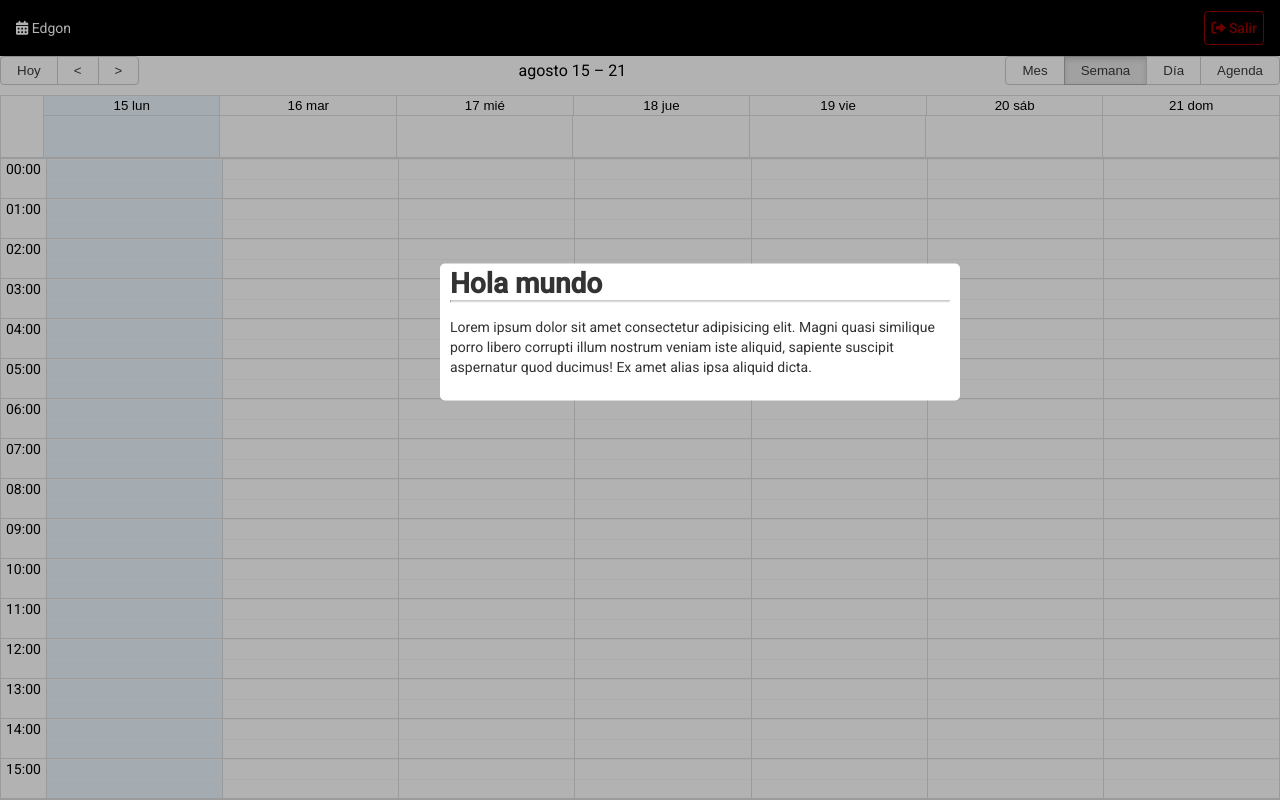
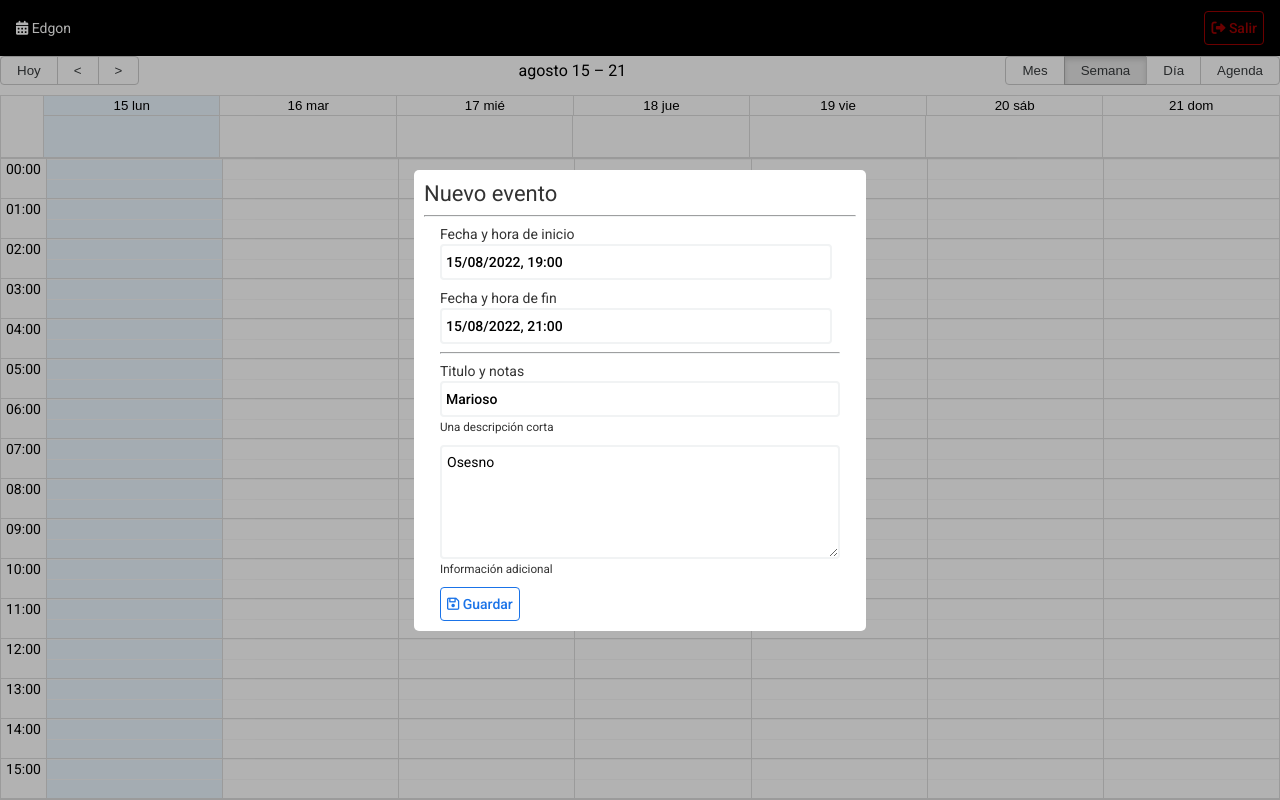
Before and after one commit to edgon85/calendar-app, a React (Vite) app: page / in a window 1280 px wide. Built offline with nearby package versions, Linux system fonts and the light colour scheme.

Commit message:
date piker y validacion de formulario de modal

```diff
--- a/package.json
+++ b/package.json
@@ -12,9 +12,11 @@
     "date-fns": "^2.29.1",
     "react": "^18.2.0",
     "react-big-calendar": "^1.5.0",
+    "react-datepicker": "^4.8.0",
     "react-dom": "^18.2.0",
     "react-modal": "^3.15.1",
-    "react-router-dom": "6"
+    "react-router-dom": "6",
+    "sweetalert2": "^11.4.27"
   },
   "devDependencies": {
     "@types/react": "^18.0.17",
--- a/src/calendar/components/CalendarModal.jsx
+++ b/src/calendar/components/CalendarModal.jsx
@@ -1,5 +1,15 @@
 import { useState } from 'react';
+import { addHours, differenceInSeconds } from 'date-fns';
+
 import Modal from 'react-modal';
+import DatePicker, { registerLocale } from "react-datepicker";
+import "react-datepicker/dist/react-datepicker.css";
+
+import es from 'date-fns/locale/es';
+import Swal from 'sweetalert2';
+import { useMemo } from 'react';
+
+registerLocale('es', es)
 
 const customStyles = {
   content: {
@@ -7,8 +17,8 @@ const customStyles = {
     left: '50%',
     right: 'auto',
     bottom: 'auto',
-    marginRight: '-50%',
-    transform: 'translate(-50%, -50%)',
+    /*     marginRight: '-50%',
+        transform: 'translate(-50%, -50%)', */
   },
 };
 
@@ -19,27 +29,129 @@ export const CalendarModal = () => {
 
   const [isOpen, setIsOpen] = useState(true);
 
+  const [formValues, setFormValues] = useState({
+    title: 'Marioso',
+    notes: 'Osesno',
+    start: new Date(),
+    end: addHours(new Date(), 2),
+  })
+
+  const [formSubmitted, setFormSubmitted] = useState(false);
+
+  const { title, notes, start, end } = formValues;
+
   const onCloseModal = () => {
     console.log('cerrando modal');
     setIsOpen(false);
   }
 
-  const onAfterOpenModal = () => {
-    subtitle.style.color = '#f00';
+  const handleInputChnage = ({ target }) => {
+    setFormValues({
+      ...formValues,
+      [target.name]: target.value
+    })
   }
+
+  const onDateChange = (event, changin) => {
+    setFormValues({
+      ...formValues,
+      [changin]: event
+    })
+  }
+
+  const onSubmit = (event) => {
+    event.preventDefault();
+    setFormSubmitted(true);
+
+    const difference = differenceInSeconds(end, start);
+
+    if (isNaN(difference) || difference <= 0) {
+      Swal.fire('Fechas incorrectas', 'Revisar fechas ingresadas', 'error');
+      return;
+    }
+
+    if (title.length <= 0) return;
+  }
+
+  const titleClass = useMemo(() => {
+    if (!formSubmitted) return '';
+
+    return (title.length > 0) ? '' : 'is-invalid';
+  }, [title, formSubmitted])
 
   return (
     <Modal
-      isOpen={ isOpen }
+      isOpen={isOpen}
       onRequestClose={onCloseModal}
       style={customStyles}
       className="modal"
       overlayClassName="modal-fondo"
       closeTimeoutMS={200}
     >
-      <h1>Hola mundo</h1>
+      <h2 className='modal-title'>Nuevo evento</h2>
       <hr />
-      <p>Lorem ipsum dolor sit amet consectetur adipisicing elit. Magni quasi similique porro libero corrupti illum nostrum veniam iste aliquid, sapiente suscipit aspernatur quod ducimus! Ex amet alias ipsa aliquid dicta.</p>
+      <form className="modal-wrapper" onSubmit={onSubmit}>
+        <div className="group-form">
+          <label>Fecha y hora de inicio</label>
+          <DatePicker
+            className="picker"
+            onChange={(event) => onDateChange(event, 'start')}
+            selected={formValues.start}
+            minDate={formValues.start}
+            dateFormat="Pp"
+            showTimeSelect
+            locale="es"
+            timeCaption='hora'
+          />
+        </div>
+
+        <div className="group-form">
+          <label>Fecha y hora de fin</label>
+          <DatePicker
+            className="picker"
+            onChange={(event) => onDateChange(event, 'end')}
+            selected={formValues.end}
+            dateFormat="Pp"
+            minDate={formValues.start}
+            showTimeSelect
+            locale="es"
+            timeCaption='hora'
+          />
+        </div>
+        <hr />
+        <div className="group-form">
+          <label>Titulo y notas</label>
+          <input
+            type="text"
+            className={`control-form ${titleClass}`}
+            placeholder="Fecha de inicio"
+            name='title'
+            value={formValues.title}
+            onChange={handleInputChnage}
+          />
+          <small className='muted-text'>Una descripción corta</small>
+        </div>
+
+        <div className="group-form">
+          <textarea
+            type="text"
+            name="notes"
+            placeholder="notas"
+            value={formValues.notes}
+            onChange={handleInputChnage}
+
+          ></textarea>
+          <small className="text-muted">Información adicional</small>
+        </div>
+
+        <button
+          type="submit"
+          className="btn btn-outline-blue"
+        >
+          <i className="far fa-save"></i>
+          <span> Guardar</span>
+        </button>
+      </form>
     </Modal>
   )
 }
--- /dev/null
+++ b/src/css/components/modal/form-modal.css
@@ -0,0 +1,39 @@
+.modal-title {
+  font: var(--subtitle1);
+}
+
+.modal-wrapper {
+  padding-inline: 1rem;
+}
+
+.modal-wrapper > div {
+  margin-block-end: 0.5rem;
+}
+
+.group-form {
+  display: flex;
+  flex-direction: column;
+  min-width: 400px;
+}
+
+hr {
+  border-color: var(--gray10);
+}
+
+textarea {
+  min-block-size: 6.25rem;
+  border: 2px solid var(--gray10);
+  border-radius: 0.25rem;
+  font: var(--body1-regula);
+  padding: 0.3125rem;
+  outline-color: var(--blue20);
+}
+
+.picker {
+  inline-size: 95%;
+  display: inline-block;
+}
+
+.control-form.is-invalid {
+  border: 1px solid red;
+}
--- a/src/css/components/modal.css
+++ b/src/css/components/modal/modal.css
@@ -1,3 +1,6 @@
+
+@import './form-modal.css';
+
 /* Modal */
 .ReactModalPortal > div{
     opacity: 0;
--- a/src/css/ui/buttons.css
+++ b/src/css/ui/buttons.css
@@ -1,6 +1,6 @@
-.btn{
+.btn {
   border-radius: 5rem;
-  padding-block: .5rem;
+  padding-block: 0.5rem;
   font: var(--button);
   background: transparent;
   border: none;
@@ -8,14 +8,13 @@
   outline: none;
 }
 
-
 .btn-blue {
   background: var(--blue10);
   color: var(--white);
 }
 
-.btn-blue:hover{
-   background: var(--blue20);
+.btn-blue:hover {
+  background: var(--blue20);
 }
 
 .btn-white {
@@ -27,15 +26,26 @@
    background: var(--blue20);
 } */
 
-
 .btn-outline-danger {
   color: red;
   border: 1px solid red;
-  border-radius: .25rem;
-  opacity: .6;
+  border-radius: 0.25rem;
+  opacity: 0.6;
 }
 
 .btn-outline-danger:hover {
-  transition: .3s ease;
+  transition: 0.3s ease;
   opacity: 1;
 }
+
+.btn-outline-blue {
+  color: var(--blue10);
+  border: 1px solid var(--blue10);
+  border-radius: 0.25rem;
+  opacity: 1;
+}
+
+.btn-outline-blue:hover {
+  transition: 0.3s ease;
+  opacity: 0.6;
+}
--- a/src/styles.css
+++ b/src/styles.css
@@ -1,7 +1,7 @@
 @import "./css/auth/loginPage.css";
 @import "./css/ui/buttons.css";
 @import "./css/components/navbar.css";
-@import "./css/components/modal.css";
+@import "./css/components/modal/modal.css";
 
 :root {
   --white: #fffffe;
```
Also changed, not shown: 1 other file (tests, documents, lock files or other folders).
